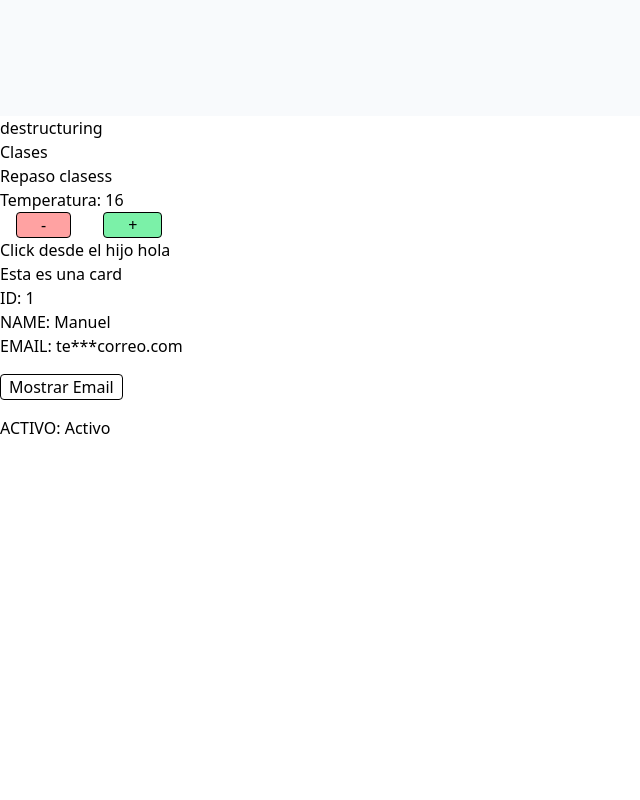
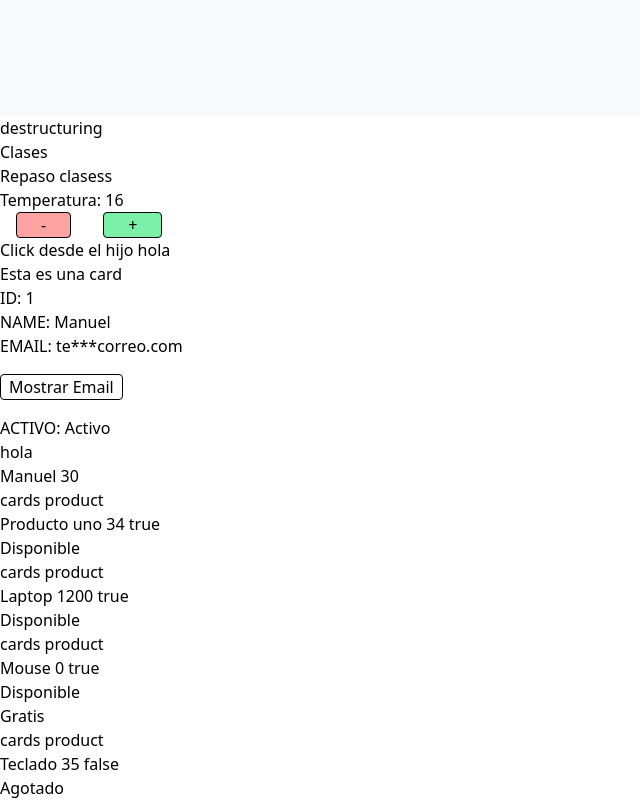
Before and after one commit to ManuJRS/vue-arqui, a Vue app: page / in a window 1280 px wide. Shown: the part 732-1532 px from the top of the page, without its empty margins (0-640 px from the left). Before the commit the page ends 1172 px from the top, so only its background shows below. Built offline with nearby package versions, Linux system fonts and the light colour scheme; the HTML template or start-up script is replaced by a standard one.

Commit message:
feat(props): :art: excersice props practices

```diff
--- a/src/App.vue
+++ b/src/App.vue
@@ -12,6 +12,9 @@ import Clases from './Class&Objects/Clases.vue'
 import ChildTitle from './components/ChildTitle.vue'
 import PriceTag from './components/PriceTag.vue'
 import BadgeStatus from './components/BadgeStatus.vue';
+import UseCardTwo from './components/UseCardTwo.vue';
+import ProductCard from './components/ProductCard.vue';
+
 const onChildClick = (message: string) => {
   console.log('Evento recibido', message)
 }
@@ -99,6 +102,12 @@ transformDto.forEach((room) => {
   }
 })
 
+const Products = [
+  { Id: 1, Title: "Laptop", Price: 1200, InStock: true },
+  { Id: 2, Title: "Mouse", Price: 0, InStock: true },
+  { Id: 3, Title: "Teclado", Price: 35, InStock: false },
+]
+
 import ArrayMetods from './views/ArrayMetods.vue'
 
 const price = ref(100)
@@ -126,4 +135,14 @@ const status = ref<Status>('active')
   <ChildButton @clicked="onChildClick"/>
   <Clases/>
   <UseCard/>
+  <UseCardTwo name="Manuel" :age="30" />
+  <ProductCard Title="Producto uno" :Price="34" :InStockL="true" />
+  <ProductCard
+  v-for="Product in Products"
+  :key="Product.Id"
+  :Id="Product.Id"
+  :Title="Product.Title"
+  :Price="Product.Price"
+  :InStockL="Product.InStock"
+  />
 </template>
--- /dev/null
+++ b/src/components/ProductCard.vue
@@ -0,0 +1,21 @@
+<script setup lang="ts">
+const props = defineProps<{
+    Title: string
+    Price: number
+    InStockL: boolean
+}>()
+
+
+
+</script>
+
+<template>
+    <h1>cards product</h1>
+    {{ props.Title }}
+    {{ props.Price }}
+    {{ props.InStockL }}
+
+    <p v-if="props.InStockL">Disponible</p>
+    <p v-else>Agotado</p>
+    <p v-if="Price===0">Gratis</p>
+</template>
--- /dev/null
+++ b/src/components/UseCardTwo.vue
@@ -0,0 +1,12 @@
+<script setup lang="ts">
+const props = defineProps<{
+    name: string,
+    age: number
+}>()
+</script>
+
+<template>
+    <h1>hola</h1>
+    {{ props.name }}
+    {{ props.age }}
+</template>
```
